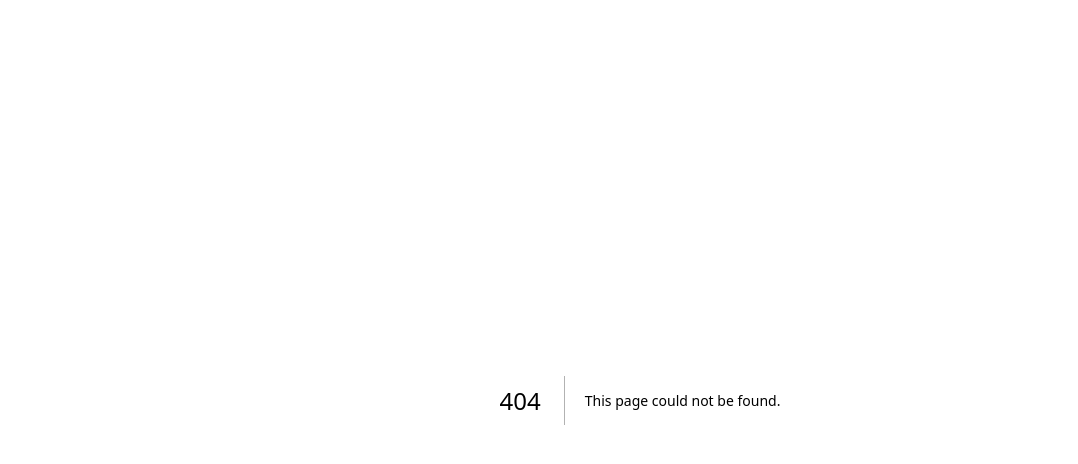
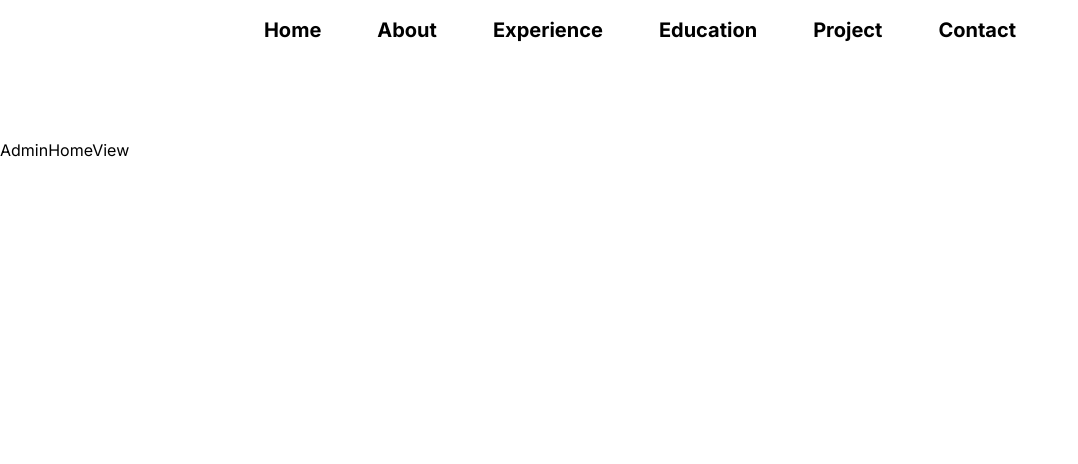
Before and after one commit to rafiimam/portfolio, a Next.js app: page /admin in a window 1280 px wide. Before the commit this address had no page. Shown: the top 464 px of the page, without its empty margins (0-1078 px from the left). Built offline with nearby package versions, Linux system fonts and the light colour scheme.

Commit message:
first update

```diff
--- /dev/null
+++ b/src/app/admin/page.js
@@ -0,0 +1,70 @@
+"use client";
+
+import AdminAboutView from "@/components/admin-view/about";
+import AdminContactView from "@/components/admin-view/contact";
+import AdminEducationView from "@/components/admin-view/education";
+import AdminExperienceView from "@/components/admin-view/experience";
+import AdminHomeView from "@/components/admin-view/home";
+import AdminProjectView from "@/components/admin-view/project";
+import { useState } from "react";
+
+export default function adminView() {
+  const [currentSelectedTab, setCurrentSelectedTab] = useState("home");
+
+  const menuItems = [
+    {
+      id: "home",
+      label: "Home",
+      component: <AdminHomeView />,
+    },
+    {
+      id: "about",
+      label: "About",
+      component: <AdminAboutView />,
+    },
+    {
+      id: "experience",
+      label: "Experience",
+      component: <AdminExperienceView/>,
+    },
+    {
+      id: "education",
+      label: "Education",
+      component: <AdminEducationView />,
+    },
+    {
+      id: "project",
+      label: "Project",
+      component: <AdminProjectView />,
+    },
+    {
+      id: "contact",
+      label: "Contact",
+      component: <AdminContactView />,
+    },
+  ];
+
+  return (
+    <dev className="border-b border-grey-200">
+      <nav className="-mb-0.5 flex justify-center space-x-6" role="tablist">
+        {menuItems.map((item) => (
+          <button
+            key={item.id}
+            type="button"
+            className="p-4 font-bold text-xl text-black"
+            onClick={() => {
+              setCurrentSelectedTab(item.id);
+            }}
+          >
+            {item.label}
+          </button>
+        ))}
+      </nav>
+      <div className="mt-10 pt-10">
+        {menuItems.map(
+          (item) => item.id === currentSelectedTab && item.component
+        )}
+      </div>
+    </dev>
+  );
+}
--- a/src/app/globals.css
+++ b/src/app/globals.css
@@ -7,21 +7,3 @@
   --background-start-rgb: 214, 219, 220;
   --background-end-rgb: 255, 255, 255;
 }
-
-@media (prefers-color-scheme: dark) {
-  :root {
-    --foreground-rgb: 255, 255, 255;
-    --background-start-rgb: 0, 0, 0;
-    --background-end-rgb: 0, 0, 0;
-  }
-}
-
-body {
-  color: rgb(var(--foreground-rgb));
-  background: linear-gradient(
-      to bottom,
-      transparent,
-      rgb(var(--background-end-rgb))
-    )
-    rgb(var(--background-start-rgb));
-}
--- /dev/null
+++ b/src/components/admin-view/about/index.js
@@ -0,0 +1,5 @@
+"use client";
+
+export default function AdminAboutView() {
+  return <div>AdminAboutView</div>;
+}
--- /dev/null
+++ b/src/components/admin-view/contact/index.js
@@ -0,0 +1,5 @@
+"use client";
+
+export default function AdminContactView() {
+  return <div>AdminContactView</div>;
+}
--- /dev/null
+++ b/src/components/admin-view/education/index.js
@@ -0,0 +1,5 @@
+"use client";
+
+export default function AdminEducationView() {
+  return <div>AdminEducationView</div>;
+}
--- /dev/null
+++ b/src/components/admin-view/experience/index.js
@@ -0,0 +1,5 @@
+"use client";
+
+export default function AdminExperienceView() {
+  return <div>AdminExperienceView</div>;
+}
--- /dev/null
+++ b/src/components/admin-view/home/index.js
@@ -0,0 +1,5 @@
+"use client";
+
+export default function AdminHomeView() {
+  return <div>AdminHomeView</div>;
+}
--- /dev/null
+++ b/src/components/admin-view/project/index.js
@@ -0,0 +1,5 @@
+"use client";
+
+export default function AdminProjectView() {
+  return <div>AdminProjectView</div>;
+}
```
Also changed, not shown: package.json (+11 -1 lines), src/database/index.js (added, +10 -0 lines), 1 other file (tests, documents, lock files or other folders).
